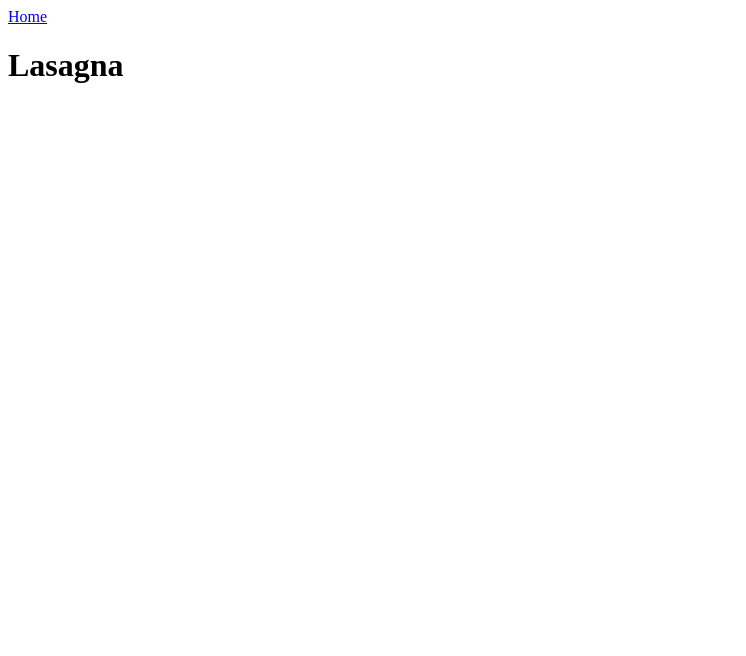
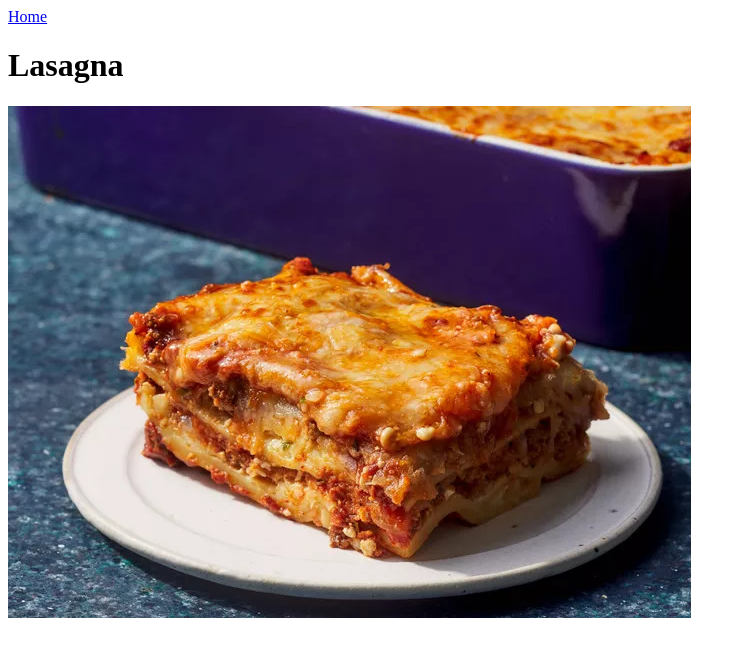
Before and after one commit to Solaire1903/odin-recipes, a plain HTML site: page recipes/lasagna.html in a window 1280 px wide. Shown: the whole page, without its empty margins (0-746 px from the left). Drawn offline with Linux system fonts and the light colour scheme.

Commit message:
Add image of a Lasagna

```diff
--- a/recipes/lasagna.html
+++ b/recipes/lasagna.html
@@ -8,5 +8,6 @@
 <body>
     <a href="../index.html">Home</a>
     <h1>Lasagna</h1>
+    <img src="../img/lasagna.jpg" alt="Delicious Lasagna" width="683" height="512">
 </body>
 </html>
```
Also changed, not shown: img/lasagna.jpg (added).
